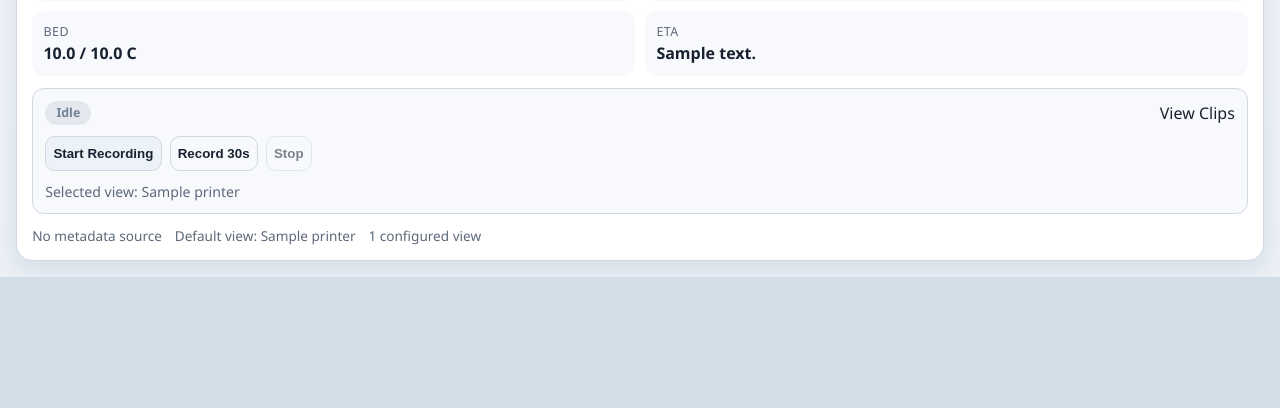
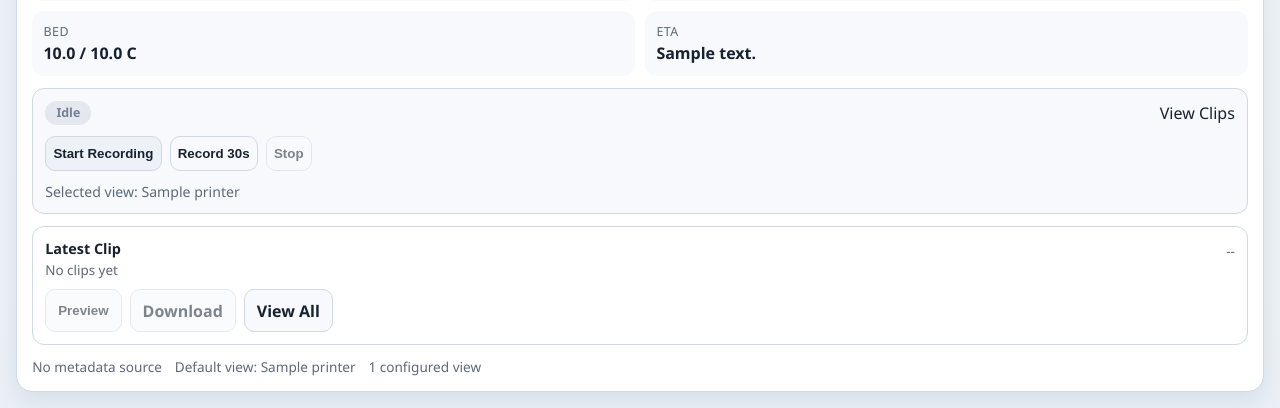
Before and after one commit to khisanthax/printernvr, a Python web app: template templates/printers.html in a window 1280 px wide. Shown: the part 1350-1758 px from the top of the page. Before the commit the page ends 1627 px from the top, so only its background shows below. Run offline with Jinja, Linux system fonts and the light colour scheme; the template is opened without the code that fills it: most values are stand-ins (such as "Sample title", 1, 10 or a date in 2020).

Commit message:
Phase 8.4: printer card latest clip shortcuts

```diff
--- a/app/api/dashboard.py
+++ b/app/api/dashboard.py
@@ -52,6 +52,8 @@ def printers_page(request: Request) -> HTMLResponse:
     printer_cards = build_printer_cards(
         request.app.state.cameras,
         request.app.state.moonraker_service,
+        request.app.state.clip_store,
+        request.app.state.runtime_state.active_output_paths(),
     )
     return templates.TemplateResponse(
         "printers.html",
--- a/app/api/printers.py
+++ b/app/api/printers.py
@@ -12,5 +12,7 @@ def get_printer_cards(request: Request) -> dict:
     cards = build_printer_cards(
         request.app.state.cameras,
         request.app.state.moonraker_service,
+        request.app.state.clip_store,
+        request.app.state.runtime_state.active_output_paths(),
     )
     return {"printers": [card.model_dump(mode="json") for card in cards]}
--- a/static/printers.js
+++ b/static/printers.js
@@ -7,6 +7,7 @@ const PRINTER_VIEW_SELECTION_KEY = "printernvr-printer-view-selections";
 let refreshInFlight = false;
 const recordingStates = new Map();
 const localRecordingErrors = new Map();
+const latestClipStates = new Map();
 
 function query(selector) {
   return document.querySelector(selector);
@@ -93,6 +94,28 @@ function humanFileName(value) {
 
   const parts = String(value).split(/[\\/]/);
   return parts[parts.length - 1] || String(value);
+}
+
+function clipAgeText(value) {
+  const createdAt = parseIsoDate(value);
+  if (!createdAt) {
+    return "";
+  }
+
+  const ageSeconds = Math.max(0, Math.round((Date.now() - createdAt.getTime()) / 1000));
+  if (ageSeconds < 60) {
+    return "just now";
+  }
+  const ageMinutes = Math.floor(ageSeconds / 60);
+  if (ageMinutes < 60) {
+    return `${ageMinutes}m ago`;
+  }
+  const ageHours = Math.floor(ageMinutes / 60);
+  if (ageHours < 24) {
+    return `${ageHours}h ago`;
+  }
+  const ageDays = Math.floor(ageHours / 24);
+  return `${ageDays}d ago`;
 }
 
 function normalizeVisiblePrinterIds() {
@@ -310,6 +333,7 @@ function renderPreview(printerId, view) {
   container.dataset.viewEnabled = view && view.enabled === false ? "false" : "true";
   container.replaceChildren(createPreviewNode(printerName, view));
   updatePrinterRecordingState(printerId);
+  refreshLatestClipForPrinter(printerId).catch((error) => console.error(error));
 }
 
 function restoreStoredViewForPrinter(printerId) {
@@ -540,6 +564,101 @@ function updatePrinterClipsLink(printerId, cameraId) {
   link.href = cameraId ? `/clips?camera_id=${encodeURIComponent(cameraId)}` : "/clips";
 }
 
+function updateLatestClipLinks(printerId, cameraId) {
+  const allLinks = queryAll(
+    `[data-printer-latest-all="${printerId}"], [data-printer-clips-link="${printerId}"]`,
+  );
+  allLinks.forEach((link) => {
+    link.href = cameraId ? `/clips?camera_id=${encodeURIComponent(cameraId)}` : "/clips";
+  });
+}
+
+function latestClipUrl(cameraId) {
+  return `/api/clips/latest/${encodeURIComponent(cameraId)}`;
+}
+
+function updateLatestClipSection(printerId, latestClip) {
+  const nameNode = query(`[data-printer-latest-clip-name="${printerId}"]`);
+  const metaNode = query(`[data-printer-latest-clip-meta="${printerId}"]`);
+  const previewButton = query(`[data-printer-latest-preview="${printerId}"]`);
+  const downloadLink = query(`[data-printer-latest-download="${printerId}"]`);
+  const cameraId = latestClip && latestClip.camera_id ? latestClip.camera_id : getSelectedCameraId(printerId);
+
+  if (cameraId) {
+    updateLatestClipLinks(printerId, cameraId);
+  }
+
+  if (!latestClip || !latestClip.has_latest_clip) {
+    if (nameNode) {
+      nameNode.textContent = "No clips yet";
+    }
+    if (metaNode) {
+      metaNode.textContent = "--";
+    }
+    if (previewButton instanceof HTMLButtonElement) {
+      previewButton.disabled = true;
+    }
+    if (downloadLink instanceof HTMLAnchorElement) {
+      downloadLink.href = "#";
+      downloadLink.setAttribute("aria-disabled", "true");
+    }
+    return;
+  }
+
+  latestClipStates.set(latestClip.camera_id, latestClip);
+  if (nameNode) {
+    nameNode.textContent = latestClip.filename || "Latest clip";
+  }
+  if (metaNode) {
+    const age = clipAgeText(latestClip.created_at);
+    const size = latestClip.size_human || "";
+    metaNode.textContent = [age, size].filter(Boolean).join(" | ") || "--";
+  }
+  if (previewButton instanceof HTMLButtonElement) {
+    previewButton.disabled = !latestClip.preview_url;
+  }
+  if (downloadLink instanceof HTMLAnchorElement) {
+    downloadLink.href = latestClip.download_url || "#";
+    if (latestClip.download_url) {
+      downloadLink.removeAttribute("aria-disabled");
+    } else {
+      downloadLink.setAttribute("aria-disabled", "true");
+    }
+  }
+}
+
+async function refreshLatestClipForPrinter(printerId) {
+  const cameraId = getSelectedCameraId(printerId);
+  if (!cameraId) {
+    updateLatestClipSection(printerId, { has_latest_clip: false, camera_id: "" });
+    return;
+  }
+
+  const latestClip = await fetchJson(latestClipUrl(cameraId));
+  latestClipStates.set(cameraId, latestClip);
+  updateLatestClipSection(printerId, latestClip);
+}
+
+async function refreshLatestClipForCamera(cameraId) {
+  const matchingCards = queryAll("[data-printer-card]").filter((card) => {
+    const printerId = card.dataset.printerCard;
+    return printerId && getSelectedCameraId(printerId) === cameraId;
+  });
+
+  await Promise.all(
+    matchingCards.map((card) => refreshLatestClipForPrinter(card.dataset.printerCard)),
+  );
+}
+
+function refreshAllLatestClips() {
+  queryAll("[data-printer-card]").forEach((card) => {
+    const printerId = card.dataset.printerCard;
+    if (printerId) {
+      refreshLatestClipForPrinter(printerId).catch((error) => console.error(error));
+    }
+  });
+}
+
 function describeRecordingState(printerId, view, state) {
   const viewName = view && view.camera_name ? view.camera_name.trim() : "selected view";
   if (!view || !view.camera_id) {
@@ -629,7 +748,17 @@ function updateAllPrinterRecordingStates() {
 
 function mergeRecordingState(state) {
   if (state && state.camera_id) {
+    const previous = recordingStates.get(state.camera_id);
+    const previousTone = previous ? getRecordingStatusTone(previous.status) : "idle";
+    const nextTone = getRecordingStatusTone(state.status);
     recordingStates.set(state.camera_id, state);
+    const wasBusy = ["starting", "recording", "stopping", "downloading"].includes(previousTone);
+    const isBusy = ["starting", "recording", "stopping", "downloading"].includes(nextTone);
+    if (wasBusy && !isBusy) {
+      setTimeout(() => {
+        refreshLatestClipForCamera(state.camera_id).catch((error) => console.error(error));
+      }, 1000);
+    }
   }
 }
 
@@ -794,6 +923,85 @@ function closePreviewModal() {
   }
 }
 
+function buildLatestClipPreviewNode(latestClip) {
+  if (!latestClip || !latestClip.has_latest_clip || !latestClip.preview_url) {
+    const empty = document.createElement("div");
+    empty.className = "no-preview";
+    empty.textContent = "No latest clip available";
+    return empty;
+  }
+
+  const wrapper = document.createElement("div");
+  wrapper.className = "latest-clip-preview";
+
+  const video = document.createElement("video");
+  video.className = "clip-preview-player latest-clip-preview__video";
+  video.controls = true;
+  video.preload = "metadata";
+  video.src = latestClip.preview_url;
+
+  const error = document.createElement("p");
+  error.className = "clip-preview-error";
+  error.textContent = "Preview unavailable for this clip.";
+  error.hidden = true;
+
+  video.addEventListener("error", () => {
+    error.hidden = false;
+  });
+
+  wrapper.append(video, error);
+  return wrapper;
+}
+
+async function openLatestClipModal(printerId) {
+  const cameraId = getSelectedCameraId(printerId);
+  let latestClip = cameraId ? latestClipStates.get(cameraId) : null;
+  const modal = query("#latest-clip-modal");
+  const modalTitle = query("#latest-clip-modal-title");
+  const modalMeta = query("#latest-clip-modal-meta");
+  const modalBody = query("#latest-clip-modal-body");
+  const card = getPrinterCard(printerId);
+  const view = getCurrentView(printerId);
+
+  if (!(modal instanceof HTMLDialogElement) || !modalTitle || !modalMeta || !modalBody || !card) {
+    return;
+  }
+
+  const printerName = card.dataset.printerName || "Printer";
+  const viewName = view && view.camera_name ? view.camera_name : cameraId || "Selected view";
+
+  if (cameraId && !latestClip) {
+    try {
+      latestClip = await fetchJson(latestClipUrl(cameraId));
+      latestClipStates.set(cameraId, latestClip);
+      updateLatestClipSection(printerId, latestClip);
+    } catch (error) {
+      console.error(error);
+    }
+  }
+
+  modalTitle.textContent = latestClip && latestClip.filename ? latestClip.filename : "Latest Clip";
+  modalMeta.textContent = `${printerName} | ${viewName}`;
+  modalBody.replaceChildren(buildLatestClipPreviewNode(latestClip));
+
+  if (!modal.open) {
+    modal.showModal();
+  }
+}
+
+function closeLatestClipModal() {
+  const modal = query("#latest-clip-modal");
+  const modalBody = query("#latest-clip-modal-body");
+  if (!(modal instanceof HTMLDialogElement) || !modalBody) {
+    return;
+  }
+
+  modalBody.replaceChildren(buildLatestClipPreviewNode(null));
+  if (modal.open) {
+    modal.close();
+  }
+}
+
 function bindViewSelectors() {
   queryAll("[data-printer-view-select]").forEach((select) => {
     if (!(select instanceof HTMLSelectElement)) {
@@ -904,6 +1112,39 @@ function bindRecordingControls() {
   });
 }
 
+function bindLatestClipControls() {
+  queryAll("[data-printer-latest-preview]").forEach((button) => {
+    button.addEventListener("click", () => {
+      const printerId = button.dataset.printerLatestPreview;
+      if (printerId) {
+        openLatestClipModal(printerId).catch((error) => console.error(error));
+      }
+    });
+  });
+
+  queryAll("[data-printer-latest-download]").forEach((link) => {
+    link.addEventListener("click", (event) => {
+      if (link.getAttribute("aria-disabled") === "true") {
+        event.preventDefault();
+      }
+    });
+  });
+
+  const closeButton = query("#latest-clip-modal-close");
+  if (closeButton) {
+    closeButton.addEventListener("click", closeLatestClipModal);
+  }
+
+  const modal = query("#latest-clip-modal");
+  if (modal instanceof HTMLDialogElement) {
+    modal.addEventListener("click", (event) => {
+      if (event.target === modal) {
+        closeLatestClipModal();
+      }
+    });
+  }
+}
+
 function bindControls() {
   queryAll("[data-printer-toggle]").forEach((input) => {
     input.addEventListener("change", () => {
@@ -940,11 +1181,13 @@ bindControls();
 bindViewSelectors();
 bindPreviewInteractions();
 bindRecordingControls();
+bindLatestClipControls();
 applySavedVisibility();
 restoreStoredViews();
 updateFreshnessLabels();
 refreshPrinterCards().catch((error) => console.error(error));
 refreshRecordingStates().catch((error) => console.error(error));
+refreshAllLatestClips();
 setInterval(() => {
   refreshPrinterCards().catch((error) => console.error(error));
 }, PRINTER_POLL_INTERVAL_MS);
--- a/static/style.css
+++ b/static/style.css
@@ -825,6 +825,67 @@ body {
   word-break: break-word;
 }
 
+.printer-latest-clip {
+  display: grid;
+  gap: 0.65rem;
+  padding: 0.75rem;
+  border: 1px solid var(--border);
+  border-radius: 12px;
+  background: #fff;
+}
+
+.printer-latest-clip__head {
+  display: flex;
+  align-items: flex-start;
+  justify-content: space-between;
+  gap: 0.75rem;
+}
+
+.printer-latest-clip__head h3 {
+  margin: 0;
+  font-size: 0.9rem;
+}
+
+.printer-latest-clip__head p,
+.printer-latest-clip__head span {
+  margin: 0.22rem 0 0;
+  color: var(--muted);
+  font-size: 0.84rem;
+  word-break: break-word;
+}
+
+.printer-latest-clip__head span {
+  flex: 0 0 auto;
+  text-align: right;
+}
+
+.printer-latest-clip__actions {
+  display: flex;
+  flex-wrap: wrap;
+  gap: 0.5rem;
+}
+
+.printer-latest-clip__actions .control-button {
+  padding-inline: 0.75rem;
+}
+
+.printer-latest-clip__actions a[aria-disabled="true"] {
+  opacity: 0.55;
+  pointer-events: none;
+  cursor: not-allowed;
+}
+
+.latest-clip-preview {
+  display: grid;
+  gap: 0.6rem;
+  padding: 0.75rem;
+}
+
+.latest-clip-preview__video {
+  width: 100%;
+  max-height: min(68vh, 700px);
+}
+
 .recording-state-pill {
   display: inline-flex;
   align-items: center;
--- a/templates/printers.html
+++ b/templates/printers.html
@@ -51,11 +51,11 @@
       {% for printer in printers %}
       <article
         class="printer-card"
-          data-printer-card="{{ printer.printer_id }}"
-          data-printer-name="{{ printer.printer_name }}"
-          data-default-camera-id="{{ printer.default_camera_id or '' }}"
-          data-default-camera-enabled="{{ 'true' if printer.camera_enabled else 'false' }}"
-          data-has-metadata-source="{{ 'true' if printer.has_metadata_source else 'false' }}"
+        data-printer-card="{{ printer.printer_id }}"
+        data-printer-name="{{ printer.printer_name }}"
+        data-default-camera-id="{{ printer.default_camera_id or '' }}"
+        data-default-camera-enabled="{{ 'true' if printer.camera_enabled else 'false' }}"
+        data-has-metadata-source="{{ 'true' if printer.has_metadata_source else 'false' }}"
         data-last-metadata-attempt-at="{{ printer.last_metadata_attempt_at or '' }}"
         data-last-metadata-success-at="{{ printer.last_metadata_success_at or '' }}">
         <header class="printer-card__header">
@@ -193,6 +193,39 @@
             <p class="camera-error" data-printer-recording-error="{{ printer.printer_id }}" hidden></p>
           </section>
 
+          <section class="printer-latest-clip" data-printer-latest-clip="{{ printer.printer_id }}">
+            <div class="printer-latest-clip__head">
+              <div>
+                <h3>Latest Clip</h3>
+                <p data-printer-latest-clip-name="{{ printer.printer_id }}">
+                  {% if printer.latest_clip and printer.latest_clip.has_latest_clip %}
+                  {{ printer.latest_clip.filename }}
+                  {% else %}
+                  No clips yet
+                  {% endif %}
+                </p>
+              </div>
+              <span data-printer-latest-clip-meta="{{ printer.printer_id }}">
+                {% if printer.latest_clip and printer.latest_clip.has_latest_clip %}
+                {{ printer.latest_clip.size_human or "" }}
+                {% else %}
+                --
+                {% endif %}
+              </span>
+            </div>
+            <div class="printer-latest-clip__actions">
+              <button type="button" class="control-button control-button--secondary" data-printer-latest-preview="{{ printer.printer_id }}" {% if not printer.latest_clip or not printer.latest_clip.has_latest_clip %}disabled{% endif %}>
+                Preview
+              </button>
+              <a class="control-button control-button--secondary table-link" href="{{ printer.latest_clip.download_url if printer.latest_clip and printer.latest_clip.download_url else '#' }}" data-printer-latest-download="{{ printer.printer_id }}" {% if not printer.latest_clip or not printer.latest_clip.has_latest_clip %}aria-disabled="true"{% endif %}>
+                Download
+              </a>
+              <a class="control-button control-button--secondary table-link" href="/clips?camera_id={{ printer.default_camera_id or '' }}" data-printer-latest-all="{{ printer.printer_id }}">
+                View All
+              </a>
+            </div>
+          </section>
+
           <div class="printer-card__footer">
             <span data-printer-updated-text="{{ printer.printer_id }}">
               {% if printer.last_metadata_success_at %}
@@ -234,6 +267,21 @@
     </div>
   </dialog>
 
+  <dialog id="latest-clip-modal" class="printer-preview-modal">
+    <div class="printer-preview-modal__content">
+      <header class="printer-preview-modal__header">
+        <div>
+          <h2 id="latest-clip-modal-title">Latest Clip</h2>
+          <p id="latest-clip-modal-meta">Selected view</p>
+        </div>
+        <button type="button" id="latest-clip-modal-close" class="control-button control-button--secondary">Close</button>
+      </header>
+      <div id="latest-clip-modal-body" class="printer-preview-modal__body">
+        <div class="no-preview">No clip selected</div>
+      </div>
+    </div>
+  </dialog>
+
   <script src="/static/printers.js"></script>
 </body>
 </html>
```
Also changed, not shown: app/api/clips.py (+18 -0 lines), app/clips.py (+36 -1 lines), app/models.py (+13 -0 lines), app/printers.py (+40 -3 lines), docs/ARCHITECTURE.md (+14 -6 lines), docs/DECISIONS.md (+17 -0 lines), docs/ROADMAP.md (+23 -1 lines), .cursor-context.md, .cursor-rules.md, README.md.
